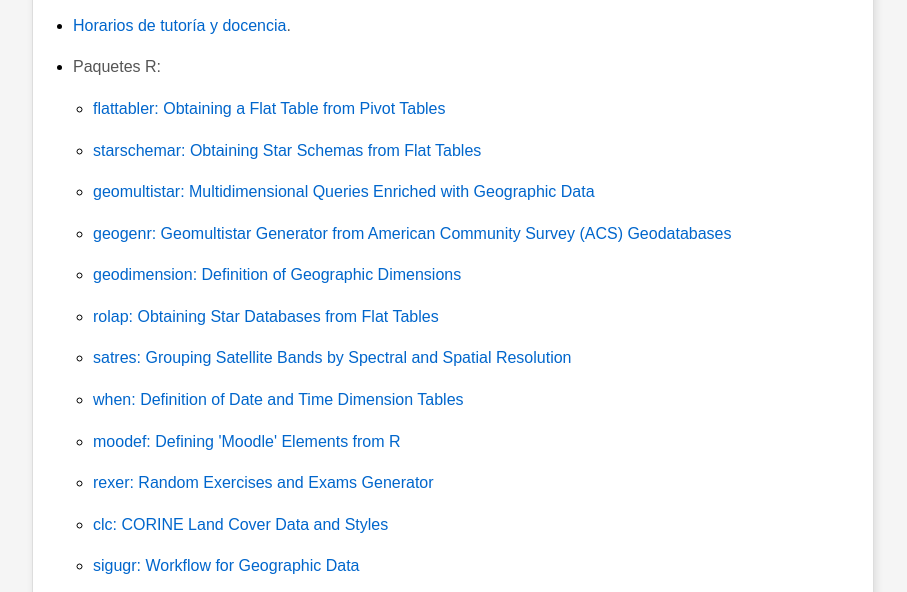
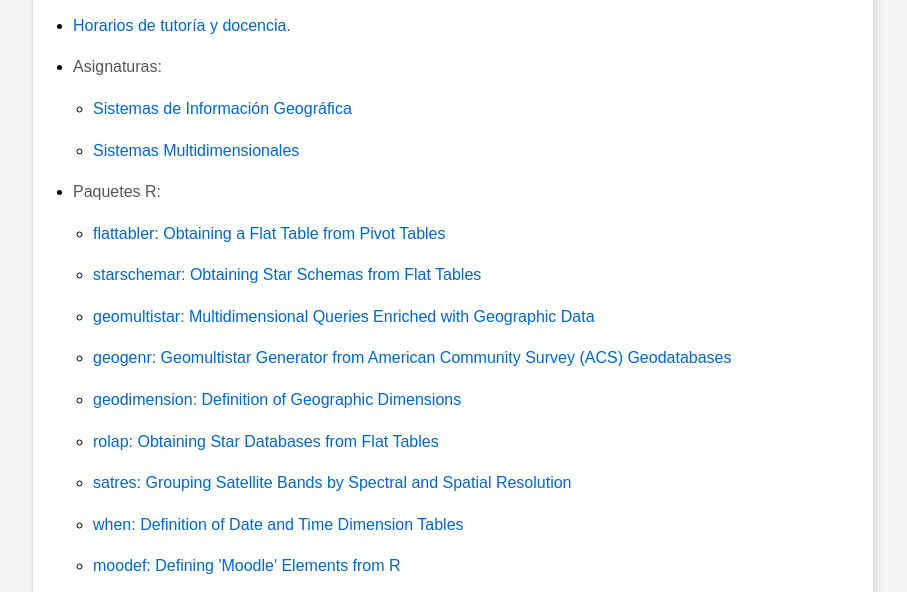
Before and after one commit to josesamos/josesamos.github.io, a plain HTML site: page index.html in a window 1280 px wide. Shown: the part 166-758 px from the top of the page, without its empty margins (187-1094 px from the left). Drawn offline with Linux system fonts and the light colour scheme.

Commit message:
Asignaturas

```diff
--- a/index.html
+++ b/index.html
@@ -57,6 +57,11 @@
 <p>Profesor Titular de Universidad del <a href="https://lsi.ugr.es/lsi/">Departamento de Lenguajes y Sistemas Informáticos</a> de la <a href="https://www.ugr.es/">Universidad de Granada</a>.</p>
 <ul>
 <li><p><a href="https://lsi.ugr.es/informacion/directorio-personal/jose-samos-jimenez">Horarios de tutoría y docencia</a>.</p></li>
+<li><p>Asignaturas:</p>
+<ul>
+<li><p><a href="https://josesamos.github.io/sig/">Sistemas de Información Geográfica</a></p></li>
+<li><p><a href="https://josesamos.github.io/smd/">Sistemas Multidimensionales</a></p></li>
+</ul></li>
 <li><p>Paquetes R:</p>
 <ul>
 <li><p><a href="https://CRAN.R-project.org/package=flattabler">flattabler: Obtaining a Flat Table from Pivot Tables</a></p></li>
```
